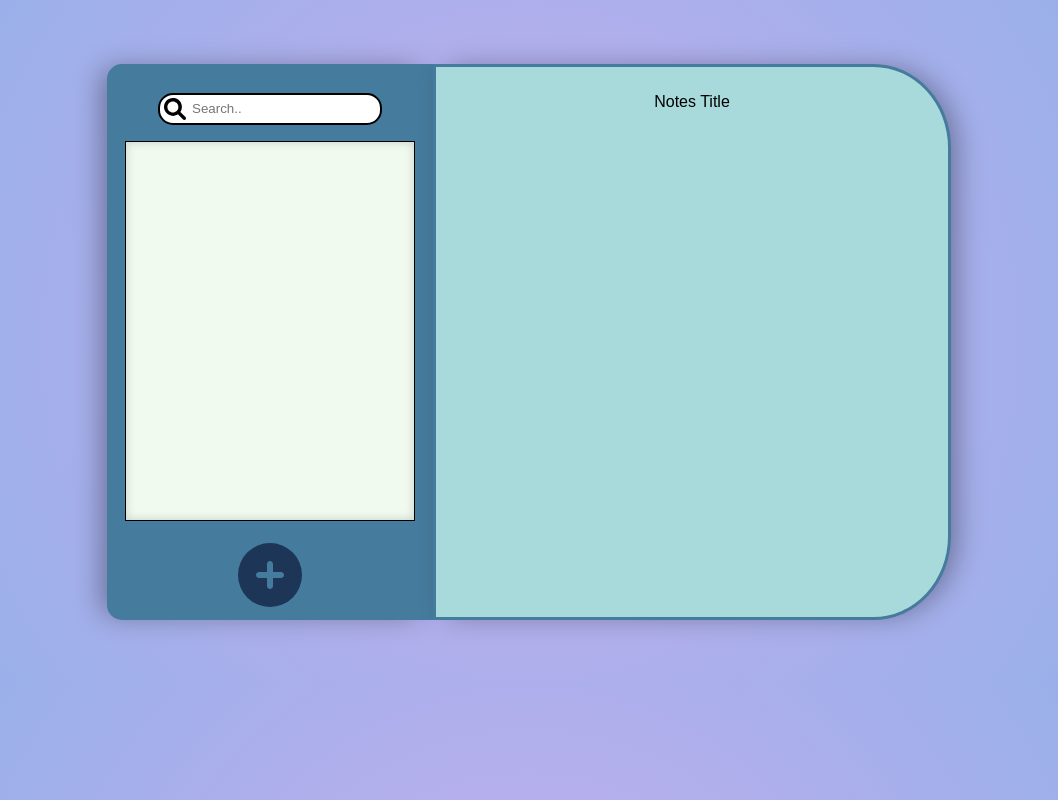
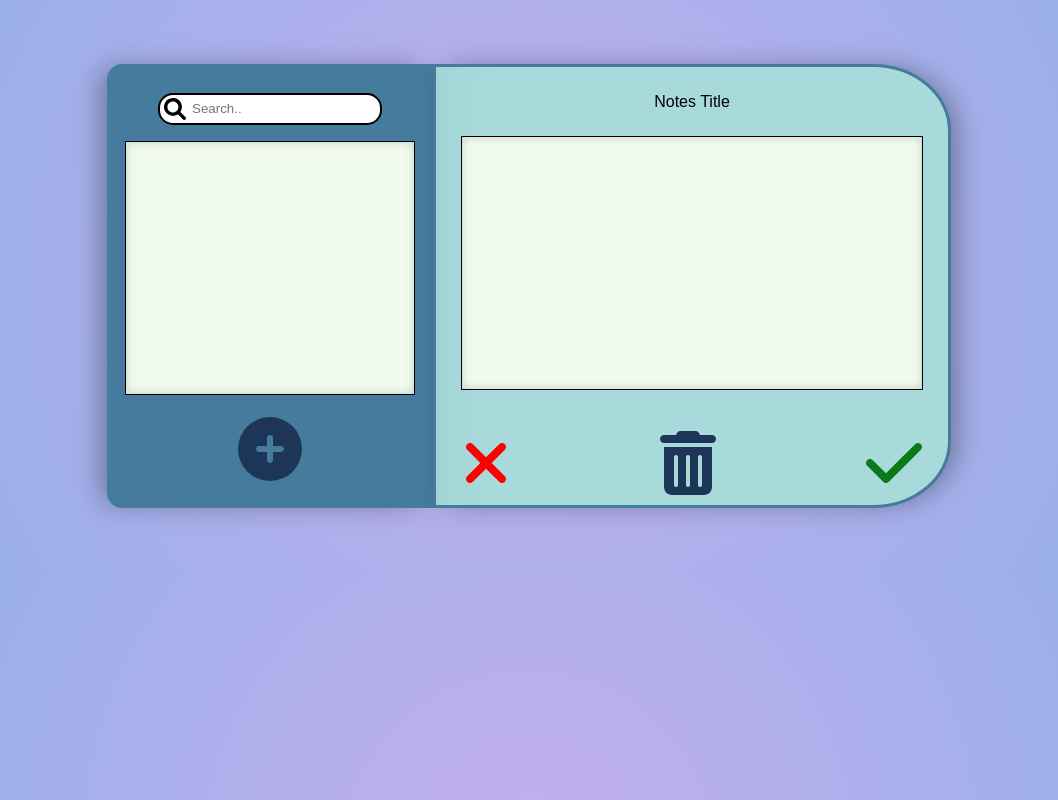
Before and after one commit to tomsdruvas/NotesApp, a React (Create React App) app in the folder client/: page / in a window 1280 px wide. Shown: the whole page, without its empty margins (111-1169 px from the left). Built offline with nearby package versions, Linux system fonts and the light colour scheme.

Commit message:
added more icons for decline, accept and delete

```diff
--- a/client/src/containers/MainContainer.js
+++ b/client/src/containers/MainContainer.js
@@ -2,6 +2,11 @@ import React from 'react'
 import '../styles/Style.css'
 import {FontAwesomeIcon} from '@fortawesome/react-fontawesome'
 import { faPlusCircle} from '@fortawesome/free-solid-svg-icons'
+import {faTrashCan} from '@fortawesome/free-solid-svg-icons'
+import {faXmark} from '@fortawesome/free-solid-svg-icons'
+import {faCheck} from '@fortawesome/free-solid-svg-icons'
+
+
 
 
 const MainContainer = () => {
@@ -25,6 +30,20 @@ const MainContainer = () => {
   <br />
   <br />
   <br />
+
+
+
+  </div>
+
+    <FontAwesomeIcon icon={faPlusCircle} size="4x" className="addIcon"/>
+
+
+     </div>
+    <div class="div2">Notes Title
+    <div class="divForList">
+
+
+    <br />
   <br />
   <br />
   <br />
@@ -32,13 +51,23 @@ const MainContainer = () => {
   <br />
   <br />
   <br />
-  </div>
+  <br />
+  <br />
+  <br />
+  <br />
+  <br />
+  <br />
 
-    <FontAwesomeIcon icon={faPlusCircle} size="4x" className="addIcon"/>
+    </div>
+    <FontAwesomeIcon icon={faXmark} size="4x" className="addXmark"/>
+    <FontAwesomeIcon icon={faTrashCan} size="4x" className="deleteIcon"/>
+    <FontAwesomeIcon icon={faCheck} size="4x" className="checkIcon"/>
 
 
-     </div>
-    <div class="div2">Notes Title</div>
+
+
+
+    </div>
     </div>
     </>
   )
--- a/client/src/styles/Style.css
+++ b/client/src/styles/Style.css
@@ -30,16 +30,13 @@
     text-align:center;
     border-radius: 0 15% 15% 0;
     border: 3px solid #457B9D;
-    /* -webkit-box-shadow: 0px 0px 30px -6px rgba(0,0,0,0.5);
-    box-shadow: 0px 0px 30px -6px rgba(0,0,0,0.5);   */
+    -webkit-box-shadow: 10px 0px 28px -5px rgba(0,0,0,0.36), inset 50px 0px 50px -30px rgba(0,0,0,0.03);
+    box-shadow: 10px 0px 28px -5px rgba(0,0,0,0.36), inset 50px 0px 50px -30px rgba(0,0,0,0.03);
 
-    -webkit-box-shadow: 10px 0px 28px -5px rgba(0,0,0,0.36);
-    box-shadow: 10px 0px 28px -5px rgba(0,0,0,0.36);
  }
 
  .divForList {
     background-color: #F1FAEE;
-     /* position: relative; */
     width: 90%;
     display: block;
     margin: 0 auto;
@@ -80,3 +77,45 @@
     border: 2px solid black;
     cursor: pointer;
 }
+
+.addXmark{
+    color: #ff0000;
+    position: relative;
+    bottom: 10px;
+    right: 150px;
+}
+
+.addXmark :hover{
+    color: #ff000060;
+    cursor: pointer;
+
+
+}
+
+.deleteIcon{
+    color: #1D3557;
+    position: relative;
+    bottom: 10px;
+    right: 0px;
+
+}
+
+.deleteIcon :hover{
+    color: #082752;
+    border: 2px solid black;
+    cursor: pointer;
+}
+
+.checkIcon{
+    color: #0a7a19;
+    position: relative;
+    bottom: 10px;
+    left: 150px;
+
+}
+
+.checkIcon :hover{
+    color: #06791588;
+    border: 2px solid black;
+    cursor: pointer;
+}
```
